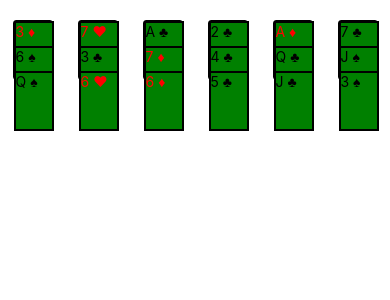
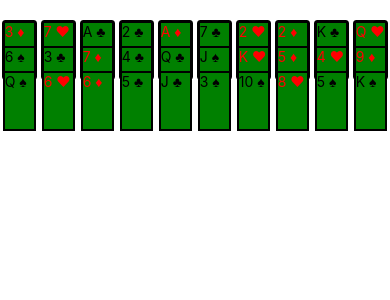
Before and after one commit to duanmua/churchill-solitaire-react-native, a React Native app: screen / in a window 390 px wide. Shown: the top 300 px of the page. Built offline with nearby package versions, Linux system fonts and the light colour scheme.

Commit message:
Correct spacing for 10 lanes

```diff
--- a/App.js
+++ b/App.js
@@ -9,7 +9,7 @@ export default class App extends React.Component {
   render() {
     return (
       <Provider store={createStore(reducers)}>
-        <Board/>
+        <Board style={{ flex: 1 }}/>
       </Provider>
     );
   }
--- a/src/components/Board.js
+++ b/src/components/Board.js
@@ -27,8 +27,12 @@ class Board extends React.Component {
       );
     })
     return (
-      <View style={styles.lane} key={ lane }>
-        { laneJSX }
+      <View style={{ flexDirection: 'row', flex: 1 }} key={ lane }>
+        <View style={{ flex: 1 }} />
+        <View style={ styles.lane }>
+          { laneJSX }
+        </View>
+        <View style={{ flex: 1 }} />
       </View>
     );
   }
@@ -50,12 +54,11 @@ const styles = StyleSheet.create({
     flex: 1,
     backgroundColor: '#fff',
     top: 20,
-    //alignItems: 'center',
     justifyContent: 'space-around',
     flexDirection: 'row'
   },
   lane: {
-    width: 40,
+    flex: 20,
     height: 60,
     borderRadius: 3,
     borderWidth: 1,
--- a/src/components/Card.js
+++ b/src/components/Card.js
@@ -60,7 +60,6 @@ class Card extends Component {
 const styles = {
   card: {
     height: 60,
-    width: 40,
     //borderRadius: 30,
     borderWidth: 2,
     borderColor: 'black',
--- a/src/reducers/BoardReducer.js
+++ b/src/reducers/BoardReducer.js
@@ -13,9 +13,7 @@ import {
   RED
 } from '../CardTypes';
 
-import { Dimensions } from 'react-native';
-
-const SCREEN_WIDTH = Dimensions.get('window').width;
+import { SCREEN_WIDTH } from '../LayoutConstants';
 
 const shuffle = (array) => {
   var i = 0
@@ -47,7 +45,7 @@ const INITIAL_STATE = (() => {
     });
   });
   shuffle(board.deck);
-  board.lanes = Array(6).fill().map((_, i) => {
+  board.lanes = Array(10).fill().map((_, i) => {
     var lane = [board.deck.shift(),board.deck.shift(),board.deck.shift()];
     lane.forEach((val) => {
       val.shown = true;
@@ -65,7 +63,7 @@ export default (state = INITIAL_STATE, action) => {
     case CARD_MOVED:
       const { lane, index, endX } = action.payload;
       const cards = state.lanes[lane].slice(0, index+1);
-      const target = Math.floor(endX / (SCREEN_WIDTH / 6));
+      const target = Math.floor(endX / (SCREEN_WIDTH / 10));
       if (lane === target) {
         return state;
       }
```
